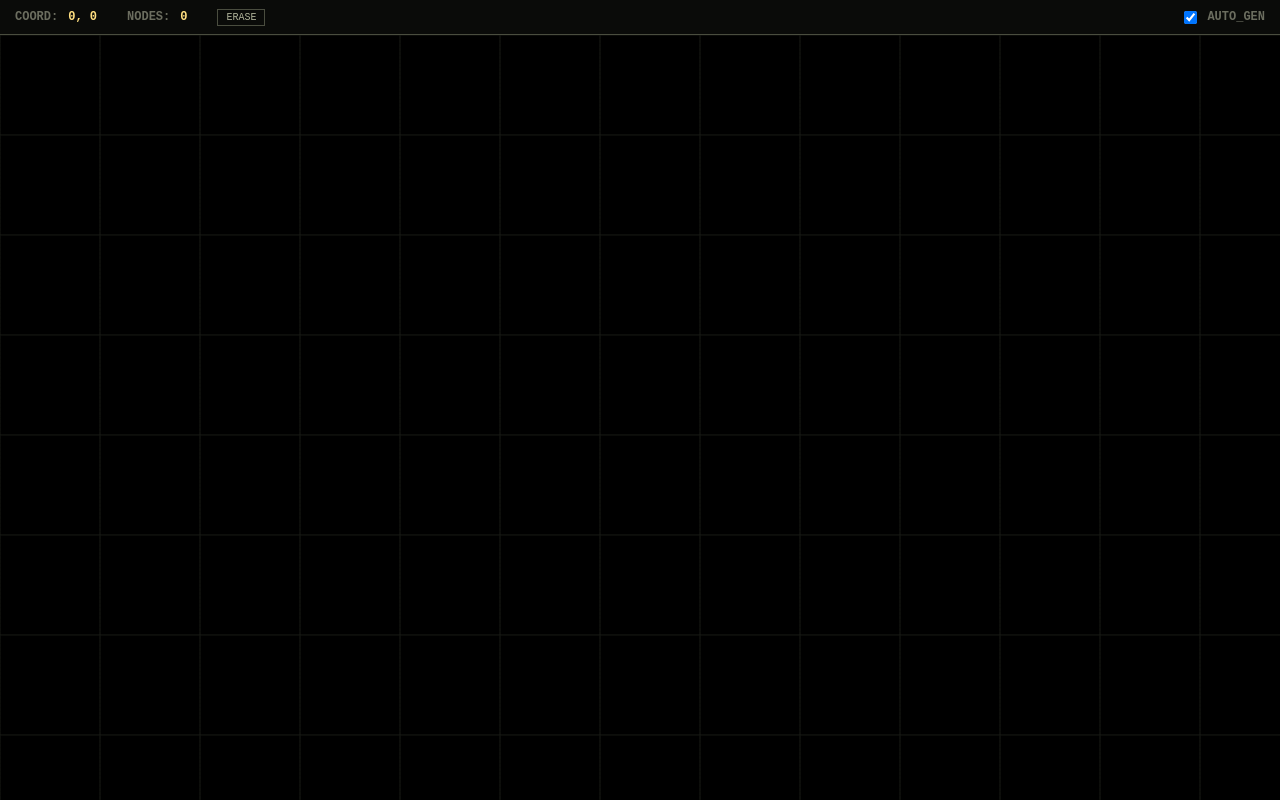
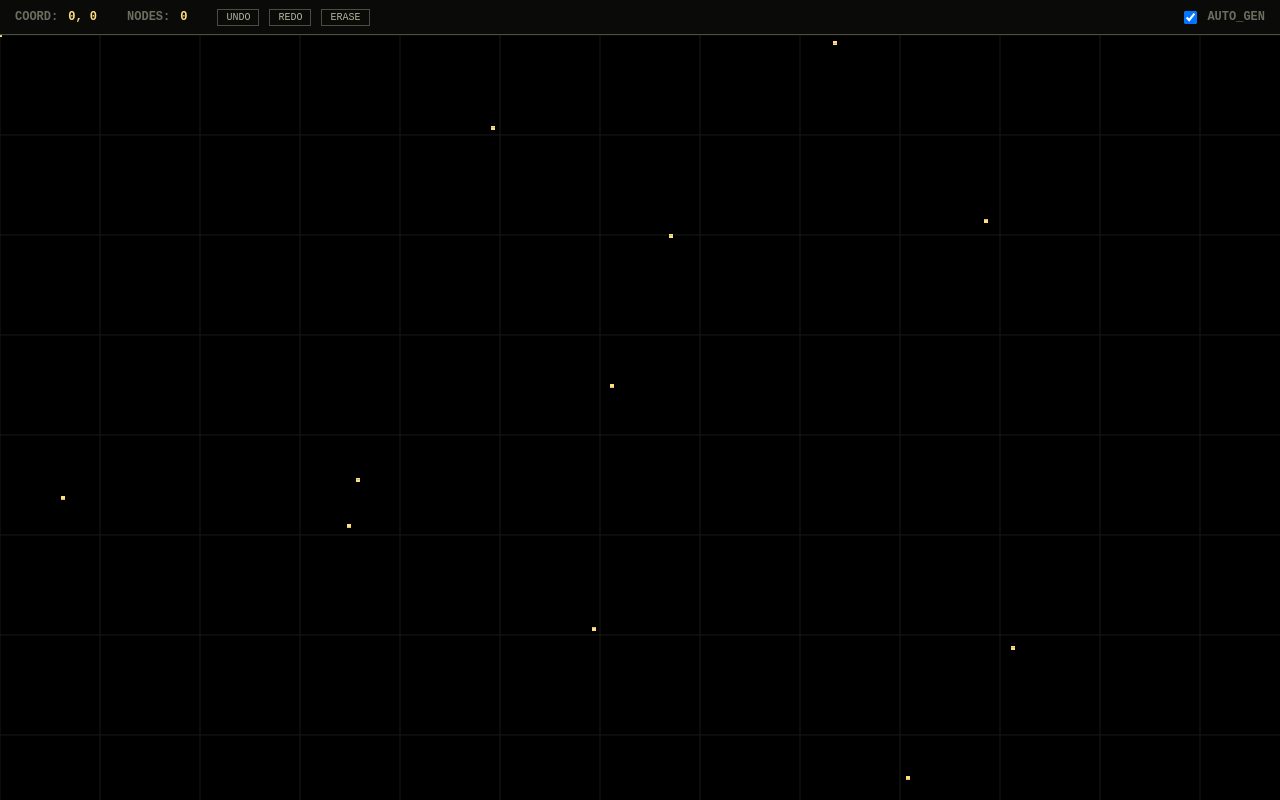
Before and after one commit to lkprathika1102/Dot-Matrix, a plain HTML site: page index.html in a window 1280 px wide. Drawn offline with Linux system fonts and the light colour scheme.

Commit message:
some more updates with better ui

```diff
--- a/app.js
+++ b/app.js
@@ -3,7 +3,9 @@ const UI = {
     nodes: document.getElementById('node-val'),
     viewport: document.getElementById('main-viewport'),
     toggleGen: document.getElementById('toggle-gen'),
-    clearBtn: document.getElementById('clear-btn')
+    clearBtn: document.getElementById('clear-btn'),
+    undoBtn: document.getElementById('undo-btn'),
+    redoBtn: document.getElementById('redo-btn')
 };
 
 const App = {
@@ -34,6 +36,7 @@ const App = {
 
         UI.viewport.addEventListener('mousedown', (e) => {
             if (e.button === 0) {
+                window.DotEngine.saveState();
                 window.DotEngine.setDrawing(true);
                 const world = window.DotEngine.screenToWorld(e.clientX, e.clientY);
                 window.DotEngine.addNode(world.x, world.y);
@@ -69,13 +72,22 @@ const App = {
         }, { passive: false });
 
         UI.clearBtn.addEventListener('click', () => {
+            window.DotEngine.saveState();
             window.DotEngine.clearNodes();
+        });
+
+        UI.undoBtn.addEventListener('click', () => {
+            window.DotEngine.undo();
+        });
+
+        UI.redoBtn.addEventListener('click', () => {
+            window.DotEngine.redo();
         });
     },
 
     loop() {
         window.DotEngine.update();
-        window.DotEngine.render();
+        window.DotEngine.render(UI.toggleGen.checked);
         UI.nodes.textContent = window.DotEngine.nodes.length;
         requestAnimationFrame(() => this.loop());
     }
--- a/engine.js
+++ b/engine.js
@@ -7,7 +7,11 @@ class DotEngine {
         this.lastMouseX = 0;
         this.lastMouseY = 0;
         this.nodes = [];
+        this.spatialHash = {};
+        this.history = [];
+        this.redoStack = [];
         this.connectDistance = 150;
+        this.chunkSize = 400;
         this.viewportState = {
             x: 0,
             y: 0,
@@ -35,26 +39,64 @@ class DotEngine {
         this.lastMouseY = y;
     }
 
+    getChunkKey(wx, wy) {
+        const cx = Math.floor(wx / this.chunkSize);
+        const cy = Math.floor(wy / this.chunkSize);
+        return `${cx},${cy}`;
+    }
+
+    saveState() {
+        this.history.push(JSON.stringify(this.nodes));
+        if (this.history.length > 50) this.history.shift();
+        this.redoStack = [];
+    }
+
+    undo() {
+        if (this.history.length === 0) return;
+        this.redoStack.push(JSON.stringify(this.nodes));
+        this.nodes = JSON.parse(this.history.pop());
+        this.rebuildSpatialHash();
+    }
+
+    redo() {
+        if (this.redoStack.length === 0) return;
+        this.history.push(JSON.stringify(this.nodes));
+        this.nodes = JSON.parse(this.redoStack.pop());
+        this.rebuildSpatialHash();
+    }
+
+    rebuildSpatialHash() {
+        this.spatialHash = {};
+        this.nodes.forEach(node => {
+            const key = this.getChunkKey(node.x, node.y);
+            if (!this.spatialHash[key]) this.spatialHash[key] = [];
+            this.spatialHash[key].push(node);
+        });
+    }
+
     addNode(wx, wy) {
         if (this.nodes.length > 0) {
             const lastNode = this.nodes[this.nodes.length - 1];
             const dist = Math.hypot(wx - lastNode.x, wy - lastNode.y);
             if (dist < 5) return;
         }
-        this.nodes.push({ x: wx, y: wy });
+        const node = { x: wx, y: wy };
+        this.nodes.push(node);
+        const key = this.getChunkKey(wx, wy);
+        if (!this.spatialHash[key]) this.spatialHash[key] = [];
+        this.spatialHash[key].push(node);
     }
 
     clearNodes() {
         this.nodes = [];
+        this.spatialHash = {};
     }
 
     pan(mouseX, mouseY) {
         const dx = mouseX - this.lastMouseX;
         const dy = mouseY - this.lastMouseY;
-
         this.viewportState.x += dx;
         this.viewportState.y += dy;
-
         this.lastMouseX = mouseX;
         this.lastMouseY = mouseY;
     }
@@ -64,10 +106,8 @@ class DotEngine {
         const factor = Math.exp(-delta * zoomSpeed);
         const oldZoom = this.viewportState.zoom;
         const newZoom = Math.min(Math.max(oldZoom * factor, 0.01), 10);
-
         const worldPos = this.screenToWorld(mouseX, mouseY);
         this.viewportState.zoom = newZoom;
-
         this.viewportState.x = mouseX - worldPos.x * newZoom;
         this.viewportState.y = mouseY - worldPos.y * newZoom;
     }
@@ -86,14 +126,50 @@ class DotEngine {
         };
     }
 
+    generateDeterministicNodes(cx, cy) {
+        const seed = (cx * 73856093) ^ (cy * 19349663);
+        const points = [];
+        const count = (Math.abs(seed) % 3) + 1;
+        for (let i = 0; i < count; i++) {
+            const px = (Math.abs(seed ^ (i * 12345)) % this.chunkSize);
+            const py = (Math.abs(seed ^ (i * 67890)) % this.chunkSize);
+            points.push({ x: cx * this.chunkSize + px, y: cy * this.chunkSize + py });
+        }
+        return points;
+    }
+
     update() {
     }
 
-    render() {
+    render(autoGen) {
         this.clear();
         this.drawGrid();
-        this.drawConnections();
-        this.drawNodes();
+
+        const topLeft = this.screenToWorld(0, 0);
+        const bottomRight = this.screenToWorld(this.viewportState.width, this.viewportState.height);
+        const startCX = Math.floor(topLeft.x / this.chunkSize);
+        const startCY = Math.floor(topLeft.y / this.chunkSize);
+        const endCX = Math.floor(bottomRight.x / this.chunkSize);
+        const endCY = Math.floor(bottomRight.y / this.chunkSize);
+
+        let visibleNodes = [];
+        let activeChunks = [];
+
+        for (let cx = startCX; cx <= endCX; cx++) {
+            for (let cy = startCY; cy <= endCY; cy++) {
+                const key = `${cx},${cy}`;
+                activeChunks.push({cx, cy, key});
+                if (this.spatialHash[key]) {
+                    visibleNodes.push(...this.spatialHash[key]);
+                }
+                if (autoGen) {
+                    visibleNodes.push(...this.generateDeterministicNodes(cx, cy));
+                }
+            }
+        }
+
+        this.drawConnections(visibleNodes, activeChunks);
+        this.drawNodes(visibleNodes);
         this.drawOverlay();
     }
 
@@ -107,35 +183,38 @@ class DotEngine {
         ctx.strokeStyle = '#1a1c17';
         ctx.lineWidth = 1;
         ctx.beginPath();
-
         const step = 100 * this.viewportState.zoom;
         const startX = this.viewportState.x % step;
         const startY = this.viewportState.y % step;
-
         for (let x = startX; x < this.viewportState.width; x += step) {
             ctx.moveTo(x, 0);
             ctx.lineTo(x, this.viewportState.height);
         }
-
         for (let y = startY; y < this.viewportState.height; y += step) {
             ctx.moveTo(0, y);
             ctx.lineTo(this.viewportState.width, y);
         }
-
         ctx.stroke();
     }
 
-    drawConnections() {
+    drawConnections(nodes, activeChunks) {
         const ctx = this.ctx;
         ctx.strokeStyle = '#4a4d3f';
         ctx.lineWidth = 1;
 
-        for (let i = 0; i < this.nodes.length; i++) {
-            for (let j = i + 1; j < this.nodes.length; j++) {
-                const n1 = this.nodes[i];
-                const n2 = this.nodes[j];
+        for (let i = 0; i < nodes.length; i++) {
+            const n1 = nodes[i];
+            const cx = Math.floor(n1.x / this.chunkSize);
+            const cy = Math.floor(n1.y / this.chunkSize);
+
+            for (let dx = -1; dx <= 1; dx++) {
+                for (let dy = -1; dy <= 1; dy++) {
+                    const key = `${cx + dx},${cy + dy}`;
+                    const neighbors = this.spatialHash[key] || [];
+
+                    neighbors.forEach(n2 => {
+                        if (n1 === n2) return;
                         const dist = Math.hypot(n1.x - n2.x, n1.y - n2.y);
-
                         if (dist < this.connectDistance) {
                             const s1 = this.worldToScreen(n1.x, n1.y);
                             const s2 = this.worldToScreen(n2.x, n2.y);
@@ -144,17 +223,17 @@ class DotEngine {
                             ctx.lineTo(s2.x, s2.y);
                             ctx.stroke();
                         }
+                    });
+                }
             }
         }
     }
 
-    drawNodes() {
+    drawNodes(nodes) {
         const ctx = this.ctx;
         ctx.fillStyle = '#ffdf80';
-
-        for (let i = 0; i < this.nodes.length; i++) {
-            const node = this.nodes[i];
-            const screen = this.worldToScreen(node.x, node.y);
+        for (let i = 0; i < nodes.length; i++) {
+            const screen = this.worldToScreen(nodes[i].x, nodes[i].y);
             ctx.fillRect(screen.x - 2, screen.y - 2, 4, 4);
         }
     }
--- a/index.html
+++ b/index.html
@@ -19,6 +19,8 @@
                 <span id="node-val" class="value">0</span>
             </div>
             <div class="group">
+                <button id="undo-btn" class="ui-btn">UNDO</button>
+                <button id="redo-btn" class="ui-btn">REDO</button>
                 <button id="clear-btn" class="ui-btn">ERASE</button>
             </div>
             <div class="group" style="margin-left: auto;">
```
Lines whose indentation alone changed are shown as unchanged.
